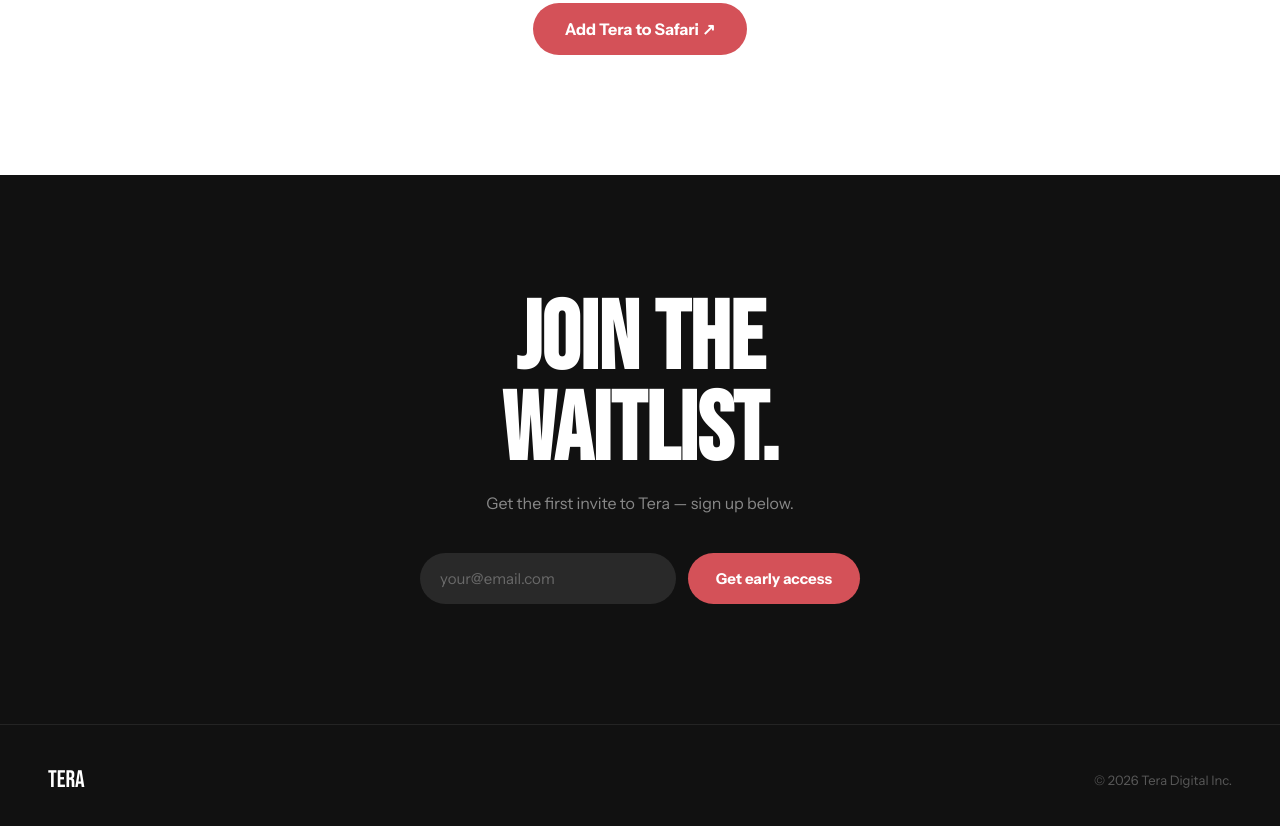
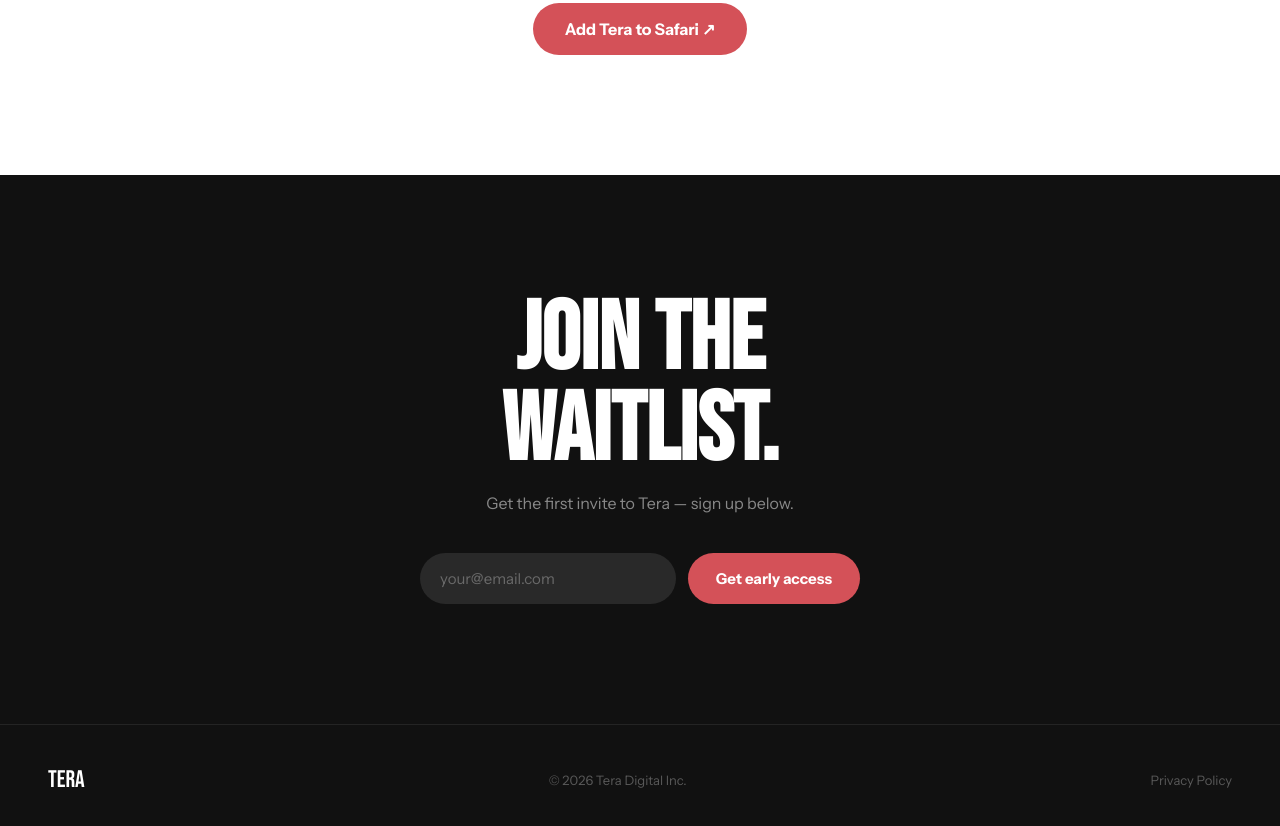
Before and after one commit to sosocutie/tera-website, a plain HTML site: page public/index.html in a window 1280 px wide. Shown: the part 2816-3642 px from the top of the page. Drawn offline with Linux system fonts and the light colour scheme.

Commit message:
add privacy policy link to footer

```diff
--- a/public/index.html
+++ b/public/index.html
@@ -580,6 +580,7 @@
   <footer>
     <div class="logo">Tera</div>
     <p>© 2026 Tera Digital Inc.</p>
+     <a href="/privacy" style="font-size:13px; color:rgba(255,255,255,0.3); text-decoration:none;">Privacy Policy</a>
   </footer>
 
 </body>
```
